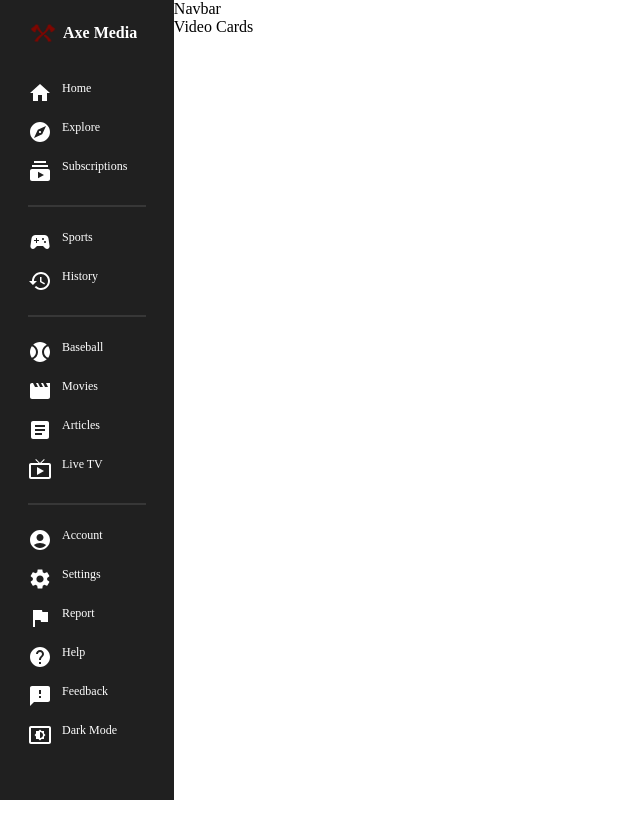
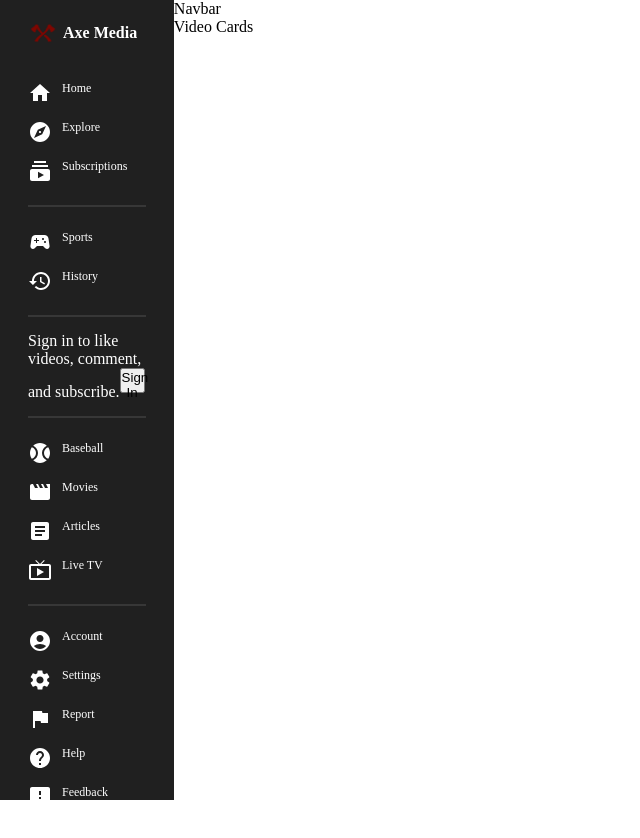
Before and after one commit to BlessingLuphahla/Redd-Tube, a React (Vite) app: page / in a window 1280 px wide. Shown: the top 838 px of the page, without its empty margins (0-640 px from the left). Before the commit the page ends 800 px from the top, so only its background shows below. Built offline with nearby package versions, Linux system fonts and the light colour scheme.

Commit message:
Update Menu.jsx

```diff
--- a/src/components/Menu.jsx
+++ b/src/components/Menu.jsx
@@ -57,8 +57,11 @@ const Hr = styled.hr`
   border: 0.5px solid #373737;
 `;
 
-const Login = styled.div`
+const Login = styled.div``;
 
+const Button = styled.button`
+  width: 25px;
+  height: 25px;
 `;
 
 function Menu() {
@@ -91,6 +94,11 @@ function Menu() {
           <HistoryIcon />
           History
         </Item>
+        <Hr />
+        <Login>
+          Sign in to like videos, comment, and subscribe.
+          <Button>Sign In</Button>
+        </Login>
         <Hr />
         <Item>
           <SportsBaseballIcon />
```
